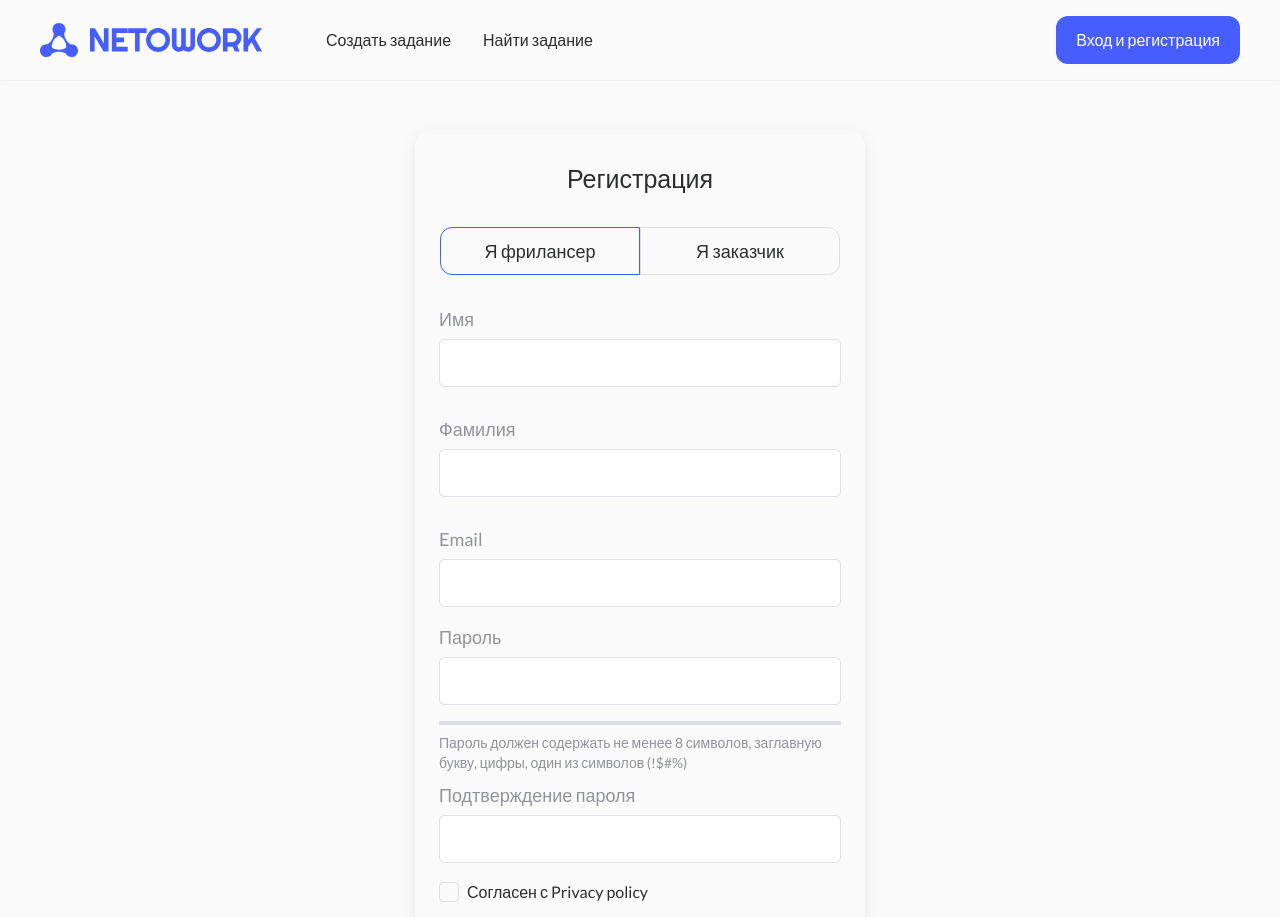
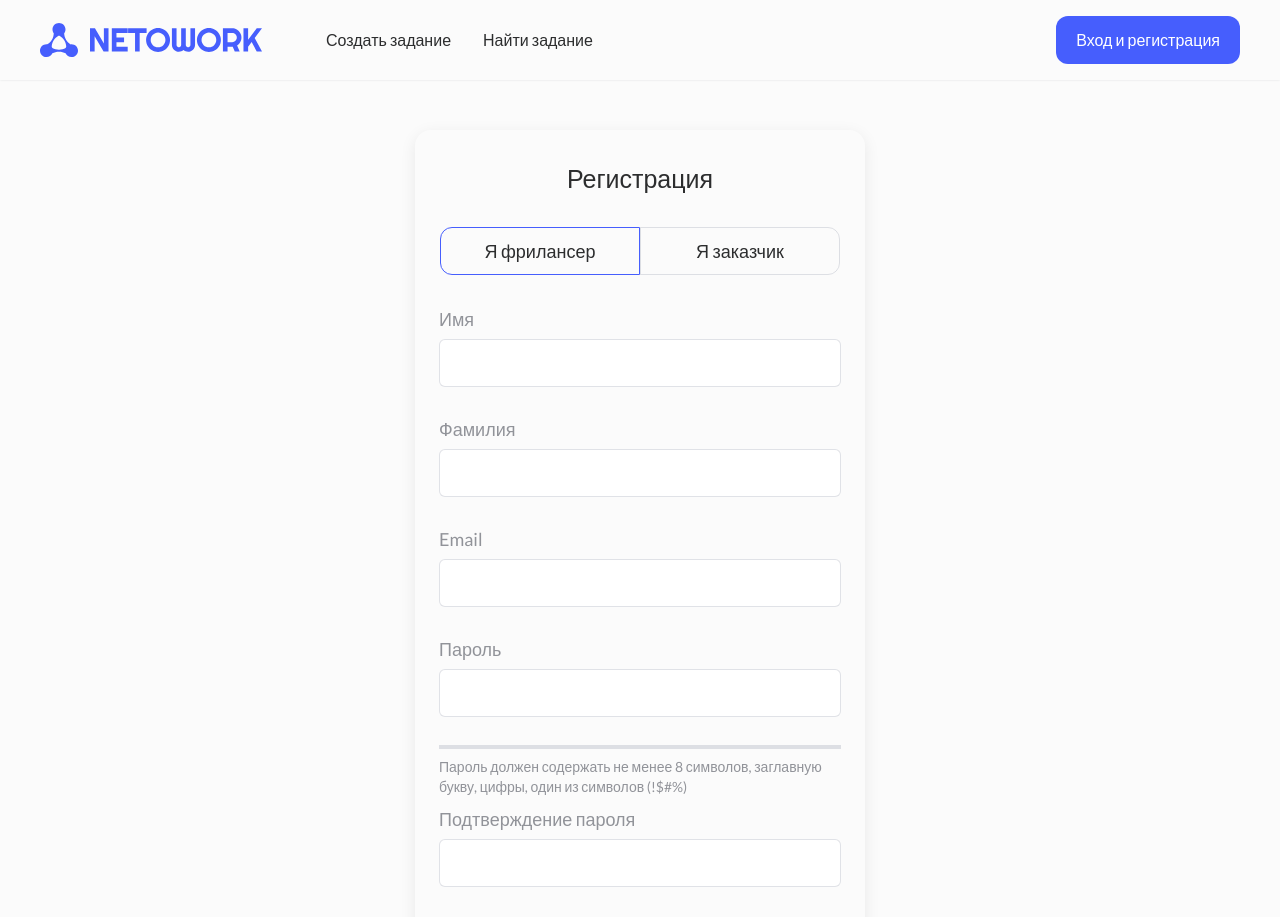
Before and after one commit to GrommuL/main-project, a React (Vite) app: page /register in a window 1280 px wide. Shown: the top 917 px of the page. Built offline with nearby package versions, Linux system fonts and the light colour scheme.

Commit message:
fix: replaced input fields with AuthInput component

```diff
--- a/src/pages/SignUp.tsx
+++ b/src/pages/SignUp.tsx
@@ -1,4 +1,5 @@
 import { Button, LinkButton } from '@/components/ui/buttons'
+import { AuthInput } from '@/components/ui/inputs'
 import { RegisterFields } from '@/types/RegisterFields'
 import { registerSchema } from '@/utils/schemas/registerSchema'
 import { zodResolver } from '@hookform/resolvers/zod'
@@ -60,81 +61,53 @@ export const SignUp = () => {
 					</div>
 				</div>
 				<div className='w-full flex flex-col gap-[10px]'>
-					<div className='flex flex-col gap-[8px] min-h-[100px]'>
-						<label className='text-[18px] leading-[24px] text-textSecondary'>
-							Имя
-						</label>
-						<input
-							{...register('firstName', { required: true })}
+					<AuthInput
+						label='Имя'
 						id='firstName'
-							className='w-full h-[48px] border border-borderColor rounded-[6px] focus:border-primary outline-none py-[11px] px-[15px] text-[18px] leading-[24px]'
+						register={register}
+						error={errors.firstName}
+						type='text'
+						required
 					/>
-						<p className='text-error text-[12px] leading-none'>
-							{errors.firstName?.message}
-						</p>
-					</div>
-					<div className='flex flex-col gap-[8px] min-h-[100px]'>
-						<label className='text-[18px] leading-[24px] text-textSecondary'>
-							Фамилия
-						</label>
-						<input
-							{...register('lastName')}
+					<AuthInput
+						label='Фамилия'
 						id='lastName'
-							className='w-full h-[48px] border border-borderColor rounded-[6px] focus:border-primary outline-none py-[11px] px-[15px] text-[18px] leading-[24px]'
+						register={register}
+						error={errors.lastName}
+						type='text'
+						required
 					/>
-						<p className='text-error text-[12px] leading-none'>
-							{errors.lastName?.message}
-						</p>
-					</div>
+					<AuthInput
+						label='Email'
+						id='email'
+						register={register}
+						error={errors.email}
+						type='email'
+						required
+					/>
 					<div className='flex flex-col gap-[8px]'>
-						<label className='text-[18px] leading-[24px] text-textSecondary'>
-							Email
-						</label>
-						<input
-							{...register('email')}
-							id='email'
-							type='email'
-							className='w-full h-[48px] border border-borderColor rounded-[6px] focus:border-primary outline-none py-[11px] px-[15px] text-[18px] leading-[24px]'
+						<AuthInput
+							label='Пароль'
+							id='password'
+							register={register}
+							error={errors.password}
+							type='password'
+							required
 						/>
-						<p className='text-error text-[12px] leading-none'>
-							{errors.email?.message}
-						</p>
-					</div>
-					<div className='flex flex-col gap-[8px]'>
-						<div className='flex flex-col gap-[8px]'>
-							<label className='text-[18px] leading-[24px] text-textSecondary'>
-								Пароль
-							</label>
-							<input
-								{...register('password')}
-								id='password'
-								type='password'
-								className='w-full h-[48px] border border-borderColor rounded-[6px] focus:border-primary outline-none py-[11px] px-[15px] text-[18px] leading-[24px]'
-							/>
-							<p className='text-error text-[12px] leading-none'>
-								{errors.password?.message}
-							</p>
-						</div>
 						<span className='w-full h-[4px] bg-borderColor'></span>
 						<div className='text-[14px] leading-[20px] text-textSecondary'>
 							Пароль должен содержать не менее 8 символов, заглавную букву,
 							цифры, один из символов (!$#%)
 						</div>
 					</div>
-					<div className='flex flex-col gap-[8px]'>
-						<label className='text-[18px] leading-[24px] text-textSecondary'>
-							Подтверждение пароля
-						</label>
-						<input
-							{...register('confirmPassword')}
+					<AuthInput
+						label='Подтверждение пароля'
 						id='confirmPassword'
+						register={register}
+						error={errors.confirmPassword}
 						type='password'
-							className='w-full h-[48px] border border-borderColor rounded-[6px] focus:border-primary outline-none py-[11px] px-[15px] text-[18px] leading-[24px]'
+						required
 					/>
-						<p className='text-error text-[12px] leading-none'>
-							{errors.confirmPassword?.message}
-						</p>
-					</div>
 					<div className='flex items-center gap-[8px]'>
 						<input
 							{...register('acceptTerms', { required: true })}
```
Lines whose indentation alone changed are shown as unchanged.
